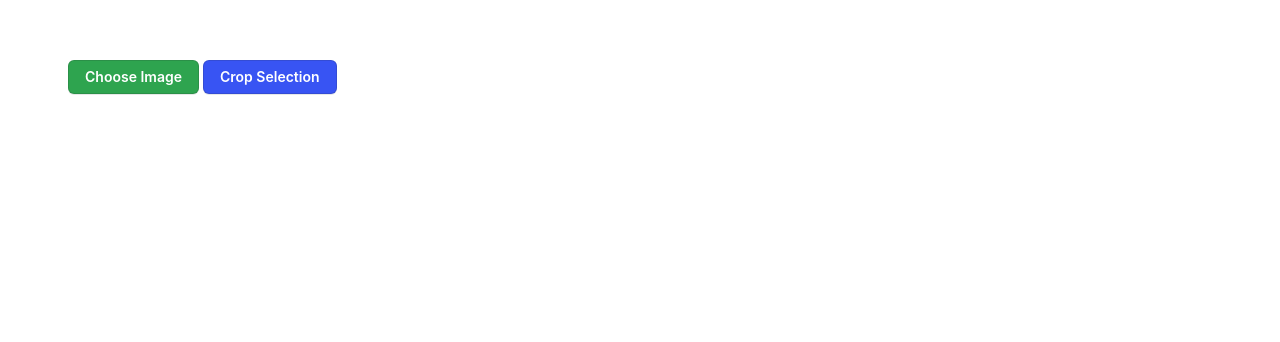
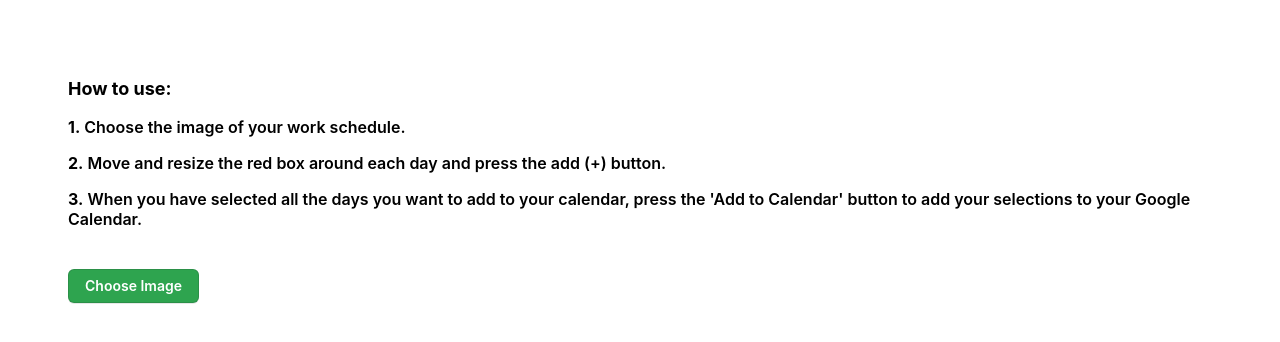
Before and after one commit to ShaunMillsDev/image-slicer, a plain HTML site: page index.html in a window 1280 px wide. Drawn offline with Linux system fonts and the light colour scheme.

Commit message:
added instructions, hidden crop button, styling

```diff
--- a/index.html
+++ b/index.html
@@ -5,11 +5,18 @@
     </head>
     <body>
         <div id="main-container">
+            <div id="instructions-container">
+                <h3 class="title">How to use:</h3>
+                <p class="instructions"><b>1.</b> Choose the image of your work schedule.</p>
+                <p class="instructions"><b>2.</b> Move and resize the red box around each day and press the add (+) button.</p>
+                <p class="instructions"><b>3.</b> When you have selected all the days you want to add to your calendar, press the 'Add to Calendar' button to add your selections to your Google Calendar.</p>
+            </div>
+
             <div id="upload-container">
                 <label for="imageUpload" class="button">Choose Image</label>
                 <input type="file" id="imageUpload" style="display: none;">
 
-                <button class="button" id="create-image-button">Crop Selection</button>
+                <button class="button" id="create-image-button">+</button>
             </div>
 
             <div id="editor">
--- a/main.js
+++ b/main.js
@@ -26,6 +26,7 @@ input.addEventListener('change', () => {
   const editor = document.getElementById('editor');
   const imageContainer = document.querySelector('.image-container');
   const box = document.querySelector('.box');
+  const createImageButton = document.querySelector('#create-image-button')
 
   // Get the first file from the input element
   const file = input.files[0];
@@ -51,6 +52,7 @@ input.addEventListener('change', () => {
     img.onload = () => {
       editor.style.visibility = "visible";
       box.style.visibility = "visible";
+      createImageButton.style.visibility = "visible";
 
       // Calculate the maximum width for the image, considering the available screen size
       const maxWidth = window.innerWidth * 0.8;
--- a/stylesheet.css
+++ b/stylesheet.css
@@ -1,3 +1,19 @@
+#instructions-container {
+  margin-bottom: 40px;
+}
+
+.instructions {
+  font-family: -apple-system,system-ui,"Segoe UI",Helvetica,Arial,sans-serif,"Apple Color Emoji","Segoe UI Emoji";
+  font-size: 16px;
+  font-weight: 600;
+}
+
+h3 {
+  font-family: -apple-system,system-ui,"Segoe UI",Helvetica,Arial,sans-serif,"Apple Color Emoji","Segoe UI Emoji";
+  font-size: 18px;
+  font-weight: 700;
+}
+
 /* contains all elements on the page */
 #main-container {
   margin: 50px;
@@ -68,6 +84,7 @@
   white-space: nowrap;
 }
 #create-image-button {
+  visibility: hidden;
   background-color: rgb(56, 84, 243);
   color: #fff;
 }
```
